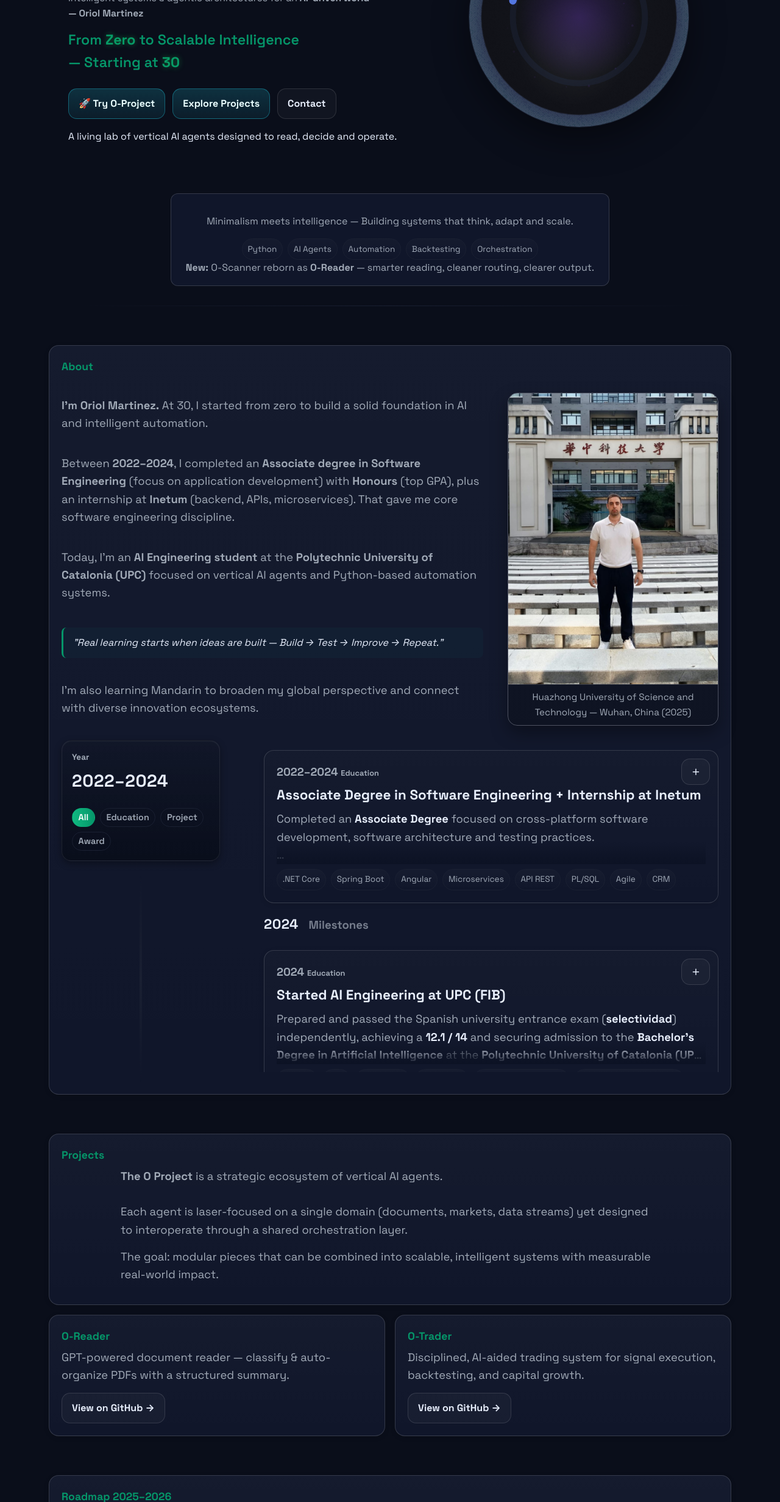
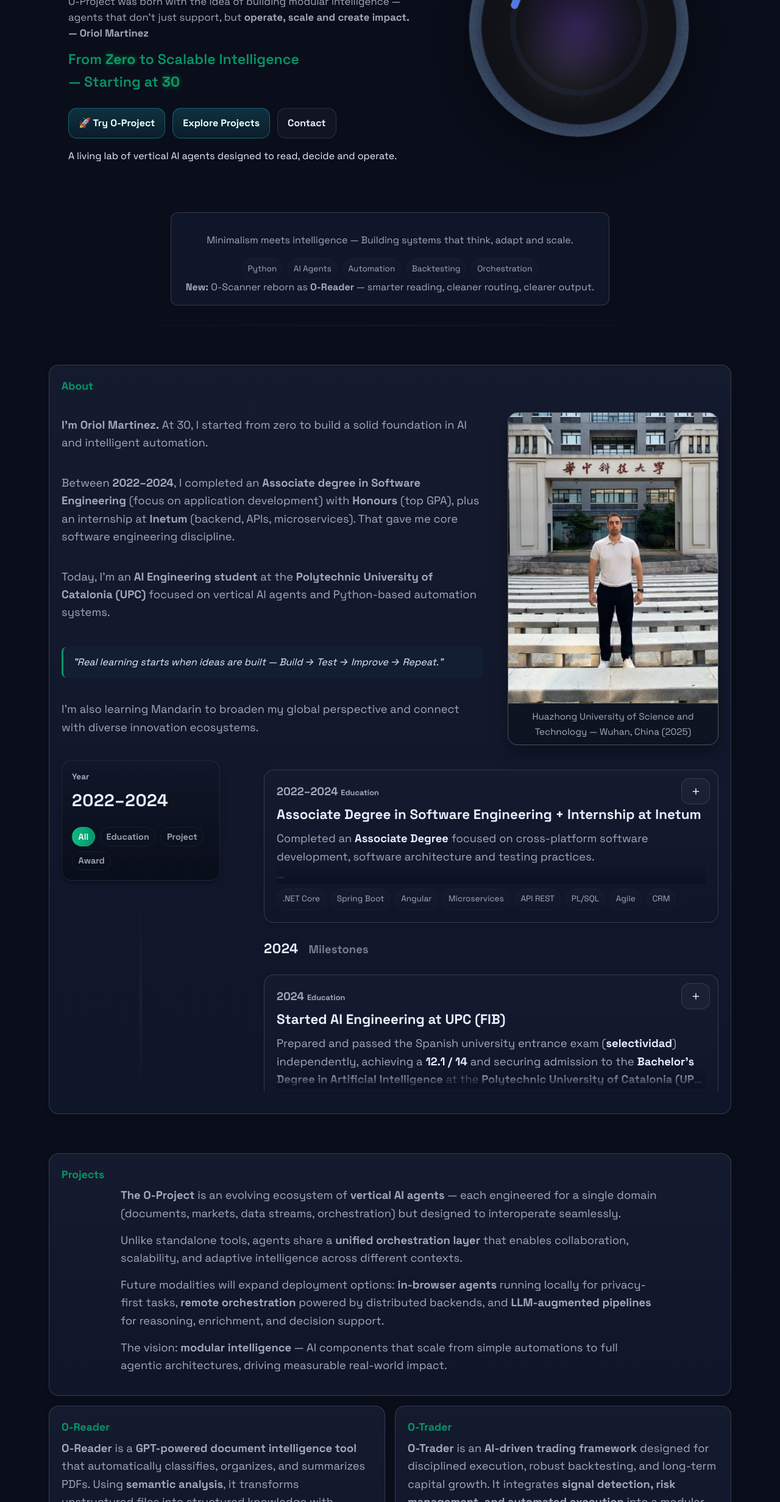
Before and after one commit to oaibuilds/oaibuilds.github.io, a plain HTML site: page index.html in a window 1280 px wide. Shown: the part 337-2800 px from the top of the page at 61% size. Drawn offline with Linux system fonts and the light colour scheme; animation ran at ten frames a second.

Commit message:
style(hero,timeline): refine vision text and card spacing
- Reduced .h-sub font-size with subtle top margin for better balance
- Increased spacing between timeline cards within the same year

```diff
--- a/assets/css/pages/landing/_index.css
+++ b/assets/css/pages/landing/_index.css
@@ -65,6 +65,15 @@
   background: linear-gradient(90deg, var(--grad-start), var(--grad-end));
   -webkit-background-clip: text;
   -webkit-text-fill-color: transparent;
+}
+
+.page-landing .h-sub {
+  font-size: clamp(0.85rem, 1.5vw, 1.05rem);
+  line-height: 1.55;
+  color: var(--muted);
+  max-width: 720px;
+  margin-top: 0.6rem;
+  animation: fadeUp .6s ease both;
 }
 
 .page-landing .h-tag .emphasize.thirty {
@@ -209,6 +218,19 @@
   font-size: 1rem;
 }
 
+.stream .list {
+  display: flex;
+  flex-direction: column;
+  gap: 24px;
+}
+
+.year-panel {
+  display: flex;
+  flex-direction: column;
+  gap: 20px;
+}
+
+
 
 /* ===== A11y Utility ===== */
 .visually-hidden {
--- a/assets/js/try/reader/reader.js
+++ b/assets/js/try/reader/reader.js
@@ -2,13 +2,10 @@
 (() => {
   function start() {
     const $ = (sel) => document.querySelector(sel);
-
-    // Guard: solo si existe el root del demo
     const drop = $('#dropZone');
     const input = $('#fileInput');
     if (!drop && !input) return;
 
-    // Debug & estado inicial
     window.__OREADER_BOOT_OK = true;
     console.log('O-Reader JS boot ✓');
     const log = $('#log');
@@ -215,7 +212,6 @@
     renderList();
   }
 
-  // Boot incluso si te olvidas de "defer"
   if (document.readyState === 'loading') {
     document.addEventListener('DOMContentLoaded', start, { once:true });
   } else {
--- a/assets/js/try/trader/data/data_fetcher.js
+++ b/assets/js/try/trader/data/data_fetcher.js
@@ -27,5 +27,4 @@ export async function fetchSeries({ symbol = 'BTCUSDT', bars = 500, seed = 42, s
   return { o, h, l, c, v, t, meta: { symbol, interval: '1h' } };
 }
 
-// (Opcional) export default por compatibilidad
 export default { fetchSeries };
--- a/assets/js/try/trader/trader.js
+++ b/assets/js/try/trader/trader.js
@@ -5,9 +5,8 @@ import { fetchSeries }   from './data/data_fetcher.js';
 import { qtyFromRisk }   from './core/qty_logic.js';
 import { Wallet }        from './core/wallet.js';
 
-// Tu estrategia (ya la aliaste en ema_rsi.js)
 import { emaRsi as emaRsiStrategy } from './strategies/ema_rsi.js';
-// Si añades más, mapea aquí:
+
 const PRESETS = {
   'ema-rsi': emaRsiStrategy,
   // 'donchian': donchianStrategy,
--- a/index.html
+++ b/index.html
@@ -38,16 +38,21 @@
   <main id="main">
   <section class="container hero" id="home">
     <div>
-        <h1 class="h-title">O-Project by <span class="brandmark highlight">oaibuilds</span></h1>
-        <p class="h-sub">Intelligent systems & agentic architectures for an <strong>AI-driven world</strong><span class="nowrap"><strong> — Oriol Martinez</strong></span></p>
-        <p class="h-tag">
+      <h1 class="h-title">
+        O-Project by <span class="brandmark highlight">oaibuilds</span>
+      </h1>
+
+      <p class="h-sub">
+        O-Project was born with the idea of building modular intelligence —
+        agents that don’t just support, but
+        <strong>operate, scale and create impact.</strong>
+        <span class="nowrap"><strong> — Oriol Martinez</strong></span>
+      </p>
+
       <p class="h-tag">
         From <span class="emphasize zero">Zero</span> to Scalable Intelligence<br>
         — Starting at&nbsp;<span class="emphasize thirty">30</span>
       </p>
-
-
-
 
       <div class="cta">
         <a class="btn primary" href="/try.html" aria-label="Try O-Project demo">🚀 Try O-Project</a>
@@ -130,21 +135,37 @@
     <section id="projects" class="container section">
       <article class="card reveal">
         <header><h2>Projects</h2></header>
-        <p><strong>The O Project</strong> is a strategic ecosystem of vertical AI agents.<br><br>
-        Each agent is laser-focused on a single domain (documents, markets, data streams)
-        yet designed to interoperate through a shared orchestration layer.</p>
-        <p>The goal: modular pieces that can be combined into scalable, intelligent systems with measurable real-world impact.</p>
+        <p><strong>The O-Project</strong> is an evolving ecosystem of <strong>vertical AI agents</strong> — each engineered for a single domain (documents, markets, data streams, orchestration) but designed to interoperate seamlessly.</p>
+
+        <p>Unlike standalone tools, agents share a <strong>unified orchestration layer</strong> that enables collaboration, scalability, and adaptive intelligence across different contexts.</p>
+
+        <p>Future modalities will expand deployment options:
+          <strong>in-browser agents</strong> running locally for privacy-first tasks,
+          <strong>remote orchestration</strong> powered by distributed backends,
+          and <strong>LLM-augmented pipelines</strong> for reasoning, enrichment, and decision support.</p>
+
+        <p>The vision: <strong>modular intelligence</strong> — AI components that scale from simple automations to full agentic architectures, driving measurable real-world impact.</p>
       </article>
+
 
       <div class="grid cols-2" style="margin-top:var(--g-3)">
         <article class="card reveal">
           <h2>O-Reader</h2>
-          <p>GPT-powered document reader — classify & auto-organize PDFs with a structured summary.</p>
+          <p><strong>O-Reader</strong> is a <strong>GPT-powered document intelligence tool</strong> that automatically classifies, organizes, and summarizes PDFs.
+          Using <strong>semantic analysis</strong>, it transforms unstructured files into structured knowledge with consistent naming and metadata.</p>
+
+          <p>O-Reader is designed to streamline workflows — from personal research to enterprise-scale document routing — with local-first processing and extensibility for remote LLMs.</p>
+
           <a class="btn" href="https://github.com/oaibuilds/O-Reader" target="_blank" rel="noopener">View on GitHub →</a>
         </article>
+
         <article class="card reveal">
           <h2>O-Trader</h2>
-          <p>Disciplined, AI-aided trading system for signal execution, backtesting, and capital growth.</p>
+          <p><strong>O-Trader</strong> is an <strong>AI-driven trading framework</strong> designed for disciplined execution, robust backtesting, and long-term capital growth.
+          It integrates <strong>signal detection, risk management, and automated execution</strong> into a modular system that adapts to market dynamics.</p>
+
+          <p>Built for both experimentation and scalability, O-Trader provides a <strong>sandbox environment</strong> for strategy testing while maintaining a clear path to production-ready automation.</p>
+
           <a class="btn" href="https://github.com/oaibuilds/O-Trader" target="_blank" rel="noopener">View on GitHub →</a>
         </article>
       </div>
```
Also changed, not shown: assets/js/try/try.js (+0 -7 lines). Lines whose indentation alone changed are shown as unchanged.
